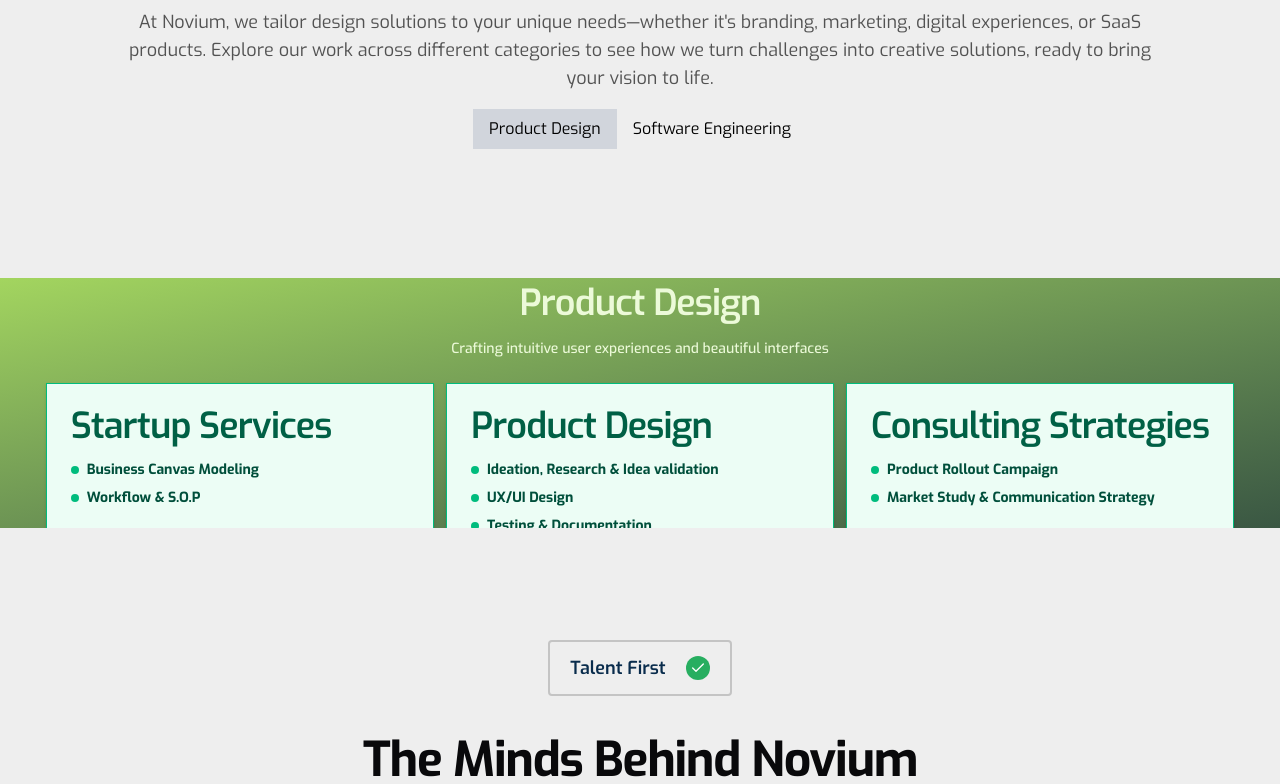
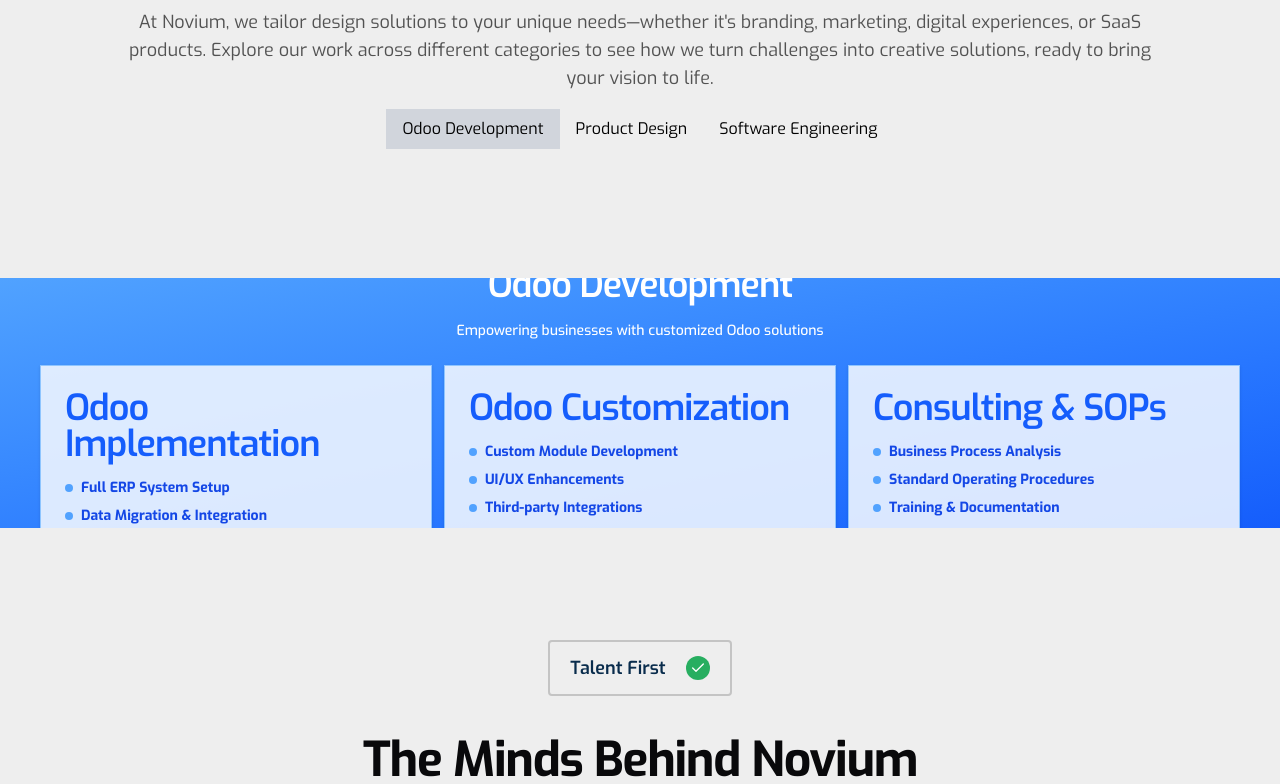
Before and after one commit to noviumcollective/novium-web, a Next.js app: page / in a window 1280 px wide. Shown: the part 1276-2060 px from the top of the page. Built offline with nearby package versions, Linux system fonts and the light colour scheme.

Commit message:
feat: add Odoo Development tab with detailed service offerings and update team member roles to reflect Odoo expertise

```diff
--- a/src/components/sections/custom-tabs/services-tabs.tsx
+++ b/src/components/sections/custom-tabs/services-tabs.tsx
@@ -6,6 +6,85 @@
 import { motion } from "framer-motion";
 
 const tabs = [
+    {
+        title: "Odoo Development",
+        value: "odoo_development",
+        content: (
+            <div className="w-full overflow-hidden relative h-full p-5 md:p-10 text-xl md:text-4xl font-bold text-white bg-linear-to-br from-blue-400 to-blue-600 flex flex-col justify-center items-center">
+                <CardHeader className="px-0 pt-0 flex flex-col justify-center items-center gap-3">
+                    <Badge
+                        variant="outline"
+                        className="w-fit bg-blue-50 text-blue-600 dark:bg-blue-800/30 dark:text-blue-50"
+                    >
+                        ERP Solutions
+                    </Badge>
+                    <CardTitle className="text-white text-center">Odoo Development</CardTitle>
+                    <CardDescription className="text-white text-center font-medium">
+                        Empowering businesses with customized Odoo solutions
+                    </CardDescription>
+                </CardHeader>
+                <div className="grid grid-cols-1 md:grid-cols-2 lg:grid-cols-3 gap-3">
+                    <Card className="border-blue-300 bg-blue-50/90 dark:bg-blue-800/20">
+                        <CardContent className="p-6 flex flex-col gap-4">
+                            <CardTitle className="text-blue-600">Odoo Implementation</CardTitle>
+                            <ul className="space-y-2 text-sm text-blue-700 dark:text-blue-100">
+                                <li className="flex items-center">
+                                    <span className="mr-2 h-2 w-2 rounded-full bg-blue-400" />
+                                    Full ERP System Setup
+                                </li>
+                                <li className="flex items-center">
+                                    <span className="mr-2 h-2 w-2 rounded-full bg-blue-400" />
+                                    Data Migration & Integration
+                                </li>
+                                <li className="flex items-center">
+                                    <span className="mr-2 h-2 w-2 rounded-full bg-blue-400" />
+                                    Module Configuration
+                                </li>
+                            </ul>
+                        </CardContent>
+                    </Card>
+                    <Card className="border-blue-300 bg-blue-50/90 dark:bg-blue-800/20">
+                        <CardContent className="p-6 flex flex-col gap-4">
+                            <CardTitle className="text-blue-600">Odoo Customization</CardTitle>
+                            <ul className="space-y-2 text-sm text-blue-700 dark:text-blue-100">
+                                <li className="flex items-center">
+                                    <span className="mr-2 h-2 w-2 rounded-full bg-blue-400" />
+                                    Custom Module Development
+                                </li>
+                                <li className="flex items-center">
+                                    <span className="mr-2 h-2 w-2 rounded-full bg-blue-400" />
+                                    UI/UX Enhancements
+                                </li>
+                                <li className="flex items-center">
+                                    <span className="mr-2 h-2 w-2 rounded-full bg-blue-400" />
+                                    Third-party Integrations
+                                </li>
+                            </ul>
+                        </CardContent>
+                    </Card>
+                    <Card className="border-blue-300 bg-blue-50/90 dark:bg-blue-800/20">
+                        <CardContent className="p-6 flex flex-col gap-4">
+                            <CardTitle className="text-blue-600">Consulting & SOPs</CardTitle>
+                            <ul className="space-y-2 text-sm text-blue-700 dark:text-blue-100">
+                                <li className="flex items-center">
+                                    <span className="mr-2 h-2 w-2 rounded-full bg-blue-400" />
+                                    Business Process Analysis
+                                </li>
+                                <li className="flex items-center">
+                                    <span className="mr-2 h-2 w-2 rounded-full bg-blue-400" />
+                                    Standard Operating Procedures
+                                </li>
+                                <li className="flex items-center">
+                                    <span className="mr-2 h-2 w-2 rounded-full bg-blue-400" />
+                                    Training & Documentation
+                                </li>
+                            </ul>
+                        </CardContent>
+                    </Card>
+                </div>
+            </div>
+        ),
+    },
     {
         title: "Product Design",
         value: "product_design",
--- a/src/components/sections/team-section/team-section.tsx
+++ b/src/components/sections/team-section/team-section.tsx
@@ -25,13 +25,13 @@
     },
     {
         name: "Mohamad Chebli",
-        role: "Software Engineer",
+        role: "Full-stack Developer - Odoo Expert",
         tags: ["Design. Code. Deploy.", "UX Driven", "Pixel Perfect"],
         image: Avatar1.src,
     },
     {
         name: "Omar Zaatari",
-        role: "Backend Developer",
+        role: "Backend Developer - Odoo Expert",
         tags: ["Code Magician", "Database Whisperer", "Bug Exterminator"],
         image: Avatar1.src,
     },
```
Also changed, not shown: src/assets/odoo_ready_partners_rgb.svg (added).
